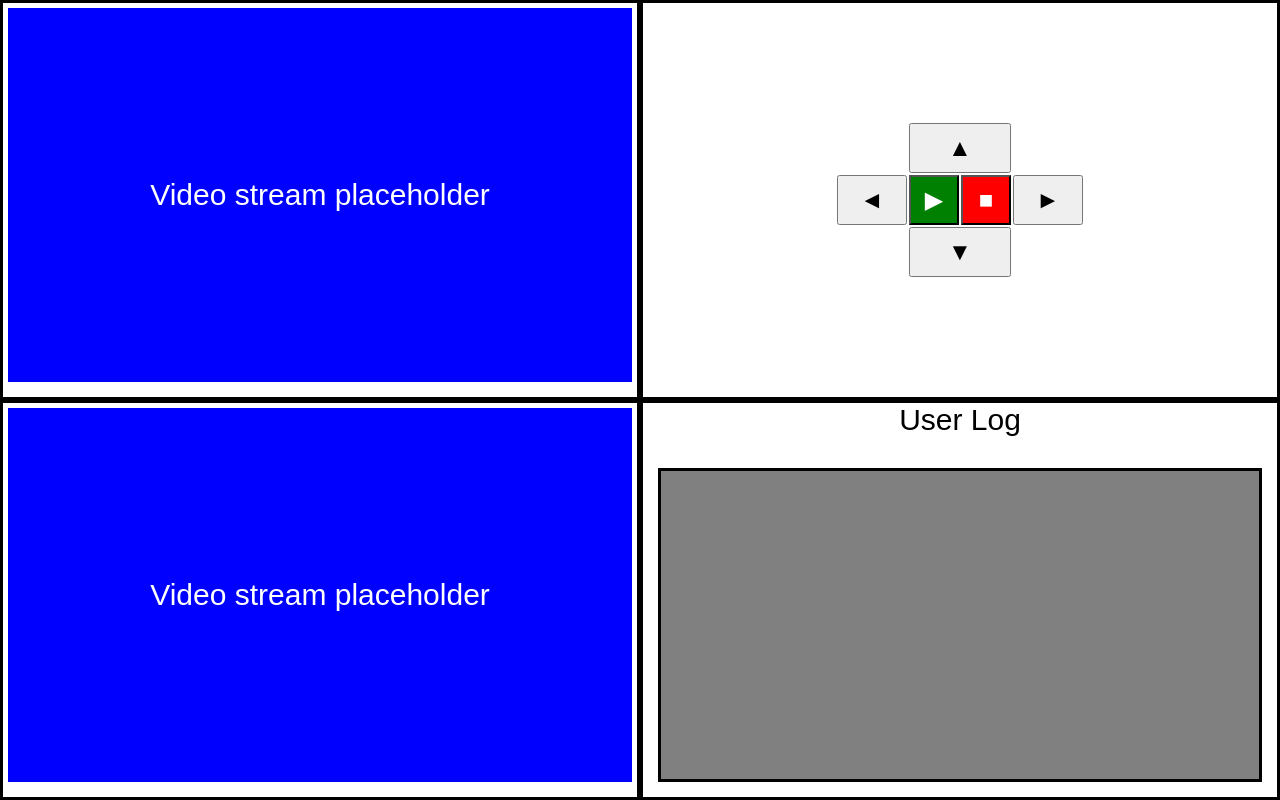
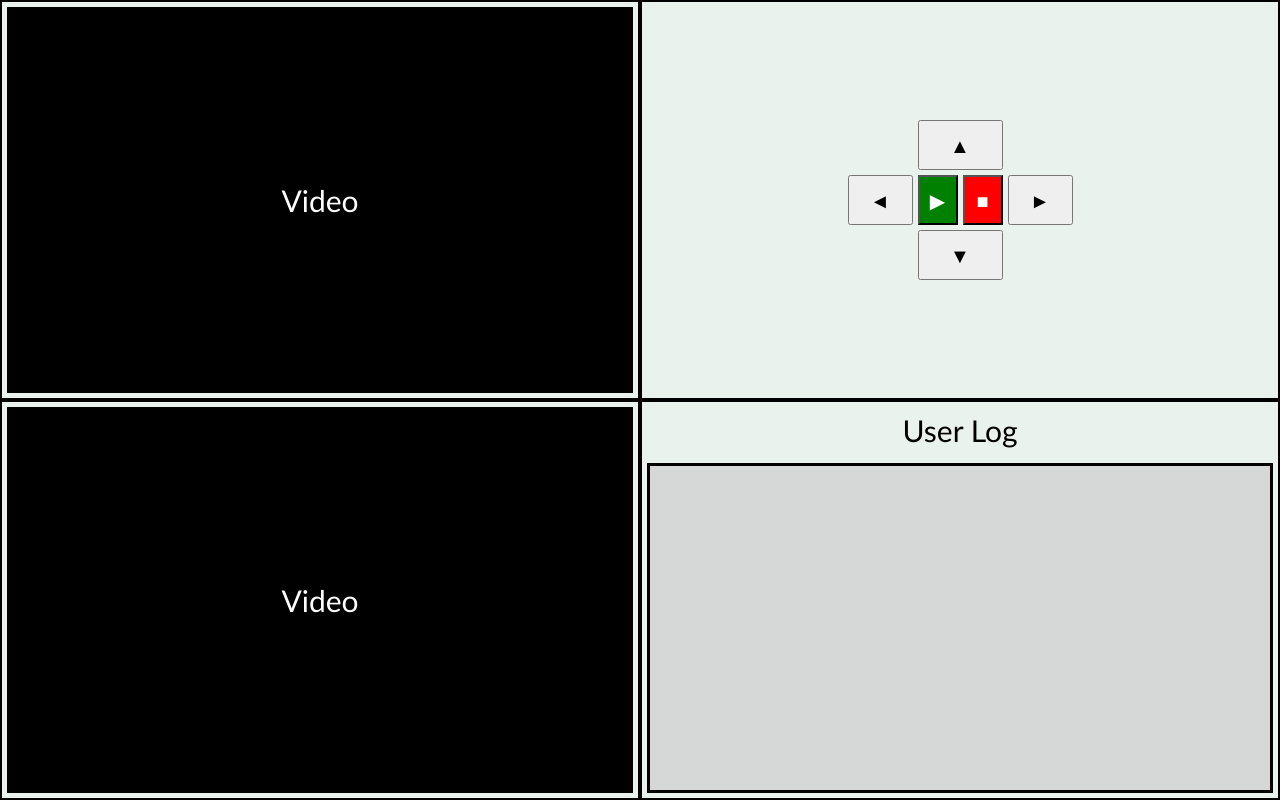
Before and after one commit to pwpscrumperiod2/PWP2627, a Flask app: page /index.html in a window 1280 px wide. Run offline with Flask 3, Linux system fonts and the light colour scheme.

Commit message:
Potential final version; still needs thorough testing

```diff
--- a/pwpProject_RobotAPI/main.py
+++ b/pwpProject_RobotAPI/main.py
@@ -14,17 +14,17 @@ def login():
     return render_template("login.html", message=message)
 
 #loads signup page
+@app.route("/signup.html")
+def signup():
+    message = request.args.get("message")
+    return render_template("signup.html", message=message)
+
+#loads signup page
 @app.route("/index.html")
 def home():
     message = request.args.get("message")
     return render_template("index.html", message=message)
 
-
-#loads signup page
-@app.route("/signup.html")
-def signup():
-    message = request.args.get("message")
-    return render_template("signup.html", message=message)
 
 #signals that the login button is clicked and starts communication with database
 @app.route("/login", methods=["POST"])
@@ -36,9 +36,7 @@ def loginForm():
     cursor = conn.cursor()
 
     #Gets usernames and passwords
-    cursor.execute(
-        "SELECT * FROM USERBASE WHERE Username = ? AND Password = ?",(username, password),
-    )
+    cursor.execute("SELECT * FROM USERBASE WHERE Username = ? AND Password = ?",(username, password),)
     output = cursor.fetchone()
     conn.close()
     #Checks if user exists or not
@@ -56,9 +54,7 @@ def create_account():
     cursor = conn.cursor()
 
     #Gets usernames and passwords
-    cursor.execute(
-        "SELECT * FROM USERBASE WHERE Username = ?",(username,),
-    )
+    cursor.execute("SELECT * FROM USERBASE WHERE Username = ?",(username,),)
     output = cursor.fetchone()
 
     #Username already taken
--- a/pwpProject_RobotAPI/static/styles.css
+++ b/pwpProject_RobotAPI/static/styles.css
@@ -1,40 +1,35 @@
 * {
     box-sizing: border-box;
+    font-family:'Gill Sans', 'Gill Sans MT', Calibri, 'Trebuchet MS', sans-serif;
 }
-
 
 html, body {
     margin: 0;
-    width: 100%;
-    height: 100%;
-    font-family: Arial;
+    width: 100vw;
+    height: 100vh;
 }
-
 
 body {
     display: grid;
-    grid-template-columns: 50% 50%;
+    grid-template-columns: 50vw 50vw;
     grid-template-rows: 50% 50%;
 }
 
-
 .quadrant {
-    background-color: white;
-    border: 3px solid black;
+    background-color: rgba(230, 240, 233, 0.85);
+    border: 2px solid black;
 }
 
-
-.video-placeholder {
-    margin: 5px;
-    height: 95%;
-    background-color: blue;
+.video {
+    margin: 5px 5px;
+    background-color: black;
     color: white;
+    height: calc(100% - 10px);
     display: flex;
     justify-content: center;
     align-items: center;
     font-size: 30px;
 }
-
 
 .top-right {
     display: flex;
@@ -42,93 +37,79 @@ body {
     align-items: center;
 }
 
-
 .controls {
     display: grid;
-    grid-template-columns: 70px 50px 50px 70px;
+    grid-template-columns: 65px 40px 40px 65px;
     grid-template-rows: 50px 50px 50px;
-    gap: 2px;
+    gap: 5px;
 }
-
 
 .controls form {
     width: 100%;
     height: 100%;
 }
 
-
 button {
-    font-size: 24px;
+    font-size: 20px;
     width: 100%;
     height: 100%;
     cursor: pointer;
 }
 
-
-.up {
+.move-up {
     grid-column: 2 / span 2;
     grid-row: 1;
 }
 
-
-.left {
+.move-left {
     grid-column: 1;
     grid-row: 2;
 }
 
-
-.play {
+.start {
     grid-column: 2;
     grid-row: 2;
 }
 
-
-.play button {
+.start button {
     background-color: green;
     color: white;
 }
 
-
-.stop {
+.pause {
     grid-column: 3;
     grid-row: 2;
 }
 
-
-.stop button {
+.pause button {
     background-color: red;
     color: white;
 }
 
-
-.right {
+.move-right {
     grid-column: 4;
     grid-row: 2;
 }
 
-
-.down {
+.move-down {
     grid-column: 2 / span 2;
     grid-row: 3;
 }
-
 
 .bottom-right {
     display: flex;
     flex-direction: column;
 }
 
-
 .user-log-title {
-    height: 50px;
+    margin: 10px;
     text-align: center;
     font-size: 30px;
 }
 
-
 .user-log {
-    margin: 15px;
-    background-color: grey;
+    margin: 5px;
+    background-color: rgba(211, 211, 211, 0.8);
     border: 3px solid black;
     flex: 1;
 }
--- a/pwpProject_RobotAPI/templates/index.html
+++ b/pwpProject_RobotAPI/templates/index.html
@@ -12,37 +12,47 @@
     alert("{{ message }}");
   </script>
   {% endif %}
+
     <div class="quadrant top-left">
-        <div class="video-placeholder">Video stream placeholder</div>
+        <div class="video">Video</div>
     </div>
+
     <div class="quadrant top-right">
         <div class="controls">
-            <form action="/up" method="post" class="up">
+            <form action="/up" method="post" class="move-up">
                 <button type="submit">▲</button>
             </form>
-            <form action="/left" method="post" class="left">
+
+            <form action="/left" method="post" class="move-left">
                 <button type="submit">◄</button>
             </form>
-            <form action="/play" method="post" class="play">
+
+            <form action="/play" method="post" class="start">
                 <button type="submit">▶</button>
             </form>
-            <form action="/pause" method="post" class="stop">
+
+            <form action="/pause" method="post" class="pause">
                 <button type="submit">■</button>
             </form>
-            <form action="/right" method="post" class="right">
+
+            <form action="/right" method="post" class="move-right">
                 <button type="submit">►</button>
             </form>
-            <form action="/down" method="post" class="down">
+
+            <form action="/down" method="post" class="move-down">
                 <button type="submit">▼</button>
             </form>
         </div>
     </div>
+
     <div class="quadrant bottom-left">
-        <div class="video-placeholder">Video stream placeholder</div>
+        <div class="video">Video</div>
     </div>
+
     <div class="quadrant bottom-right">
         <div class="user-log-title">User Log</div>
         <div class="user-log"></div>
     </div>
+
   </body>
 </html>
```
